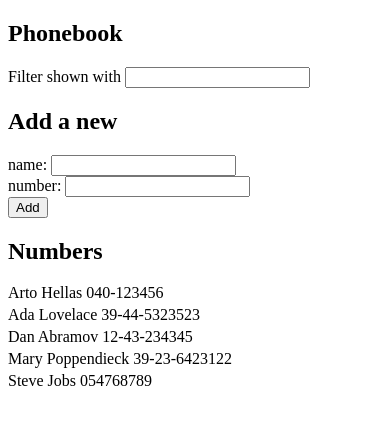
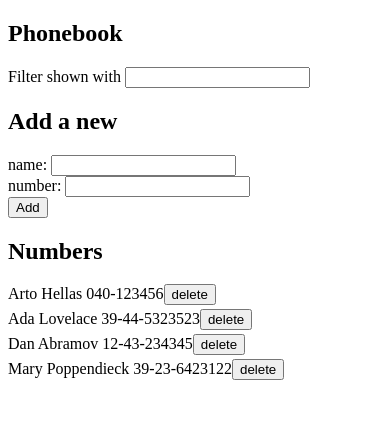
Before and after one commit to Lormanari/fullstack-2020, a React (Create React App) app in the folder part2/Phonebook/: page / in a window 390 px wide. Shown: the top 424 px of the page. Built offline with nearby package versions, Linux system fonts and the light colour scheme; data requests are answered from the project's data file.

Commit message:
2.17: Phonebook step9

```diff
--- a/part2/Phonebook/db.json
+++ b/part2/Phonebook/db.json
@@ -19,11 +19,6 @@
       "name": "Mary Poppendieck",
       "number": "39-23-6423122",
       "id": 4
-    },
-    {
-      "name": "Steve Jobs",
-      "number": "054768789",
-      "id": 5
     }
   ]
 }
--- a/part2/Phonebook/src/App.js
+++ b/part2/Phonebook/src/App.js
@@ -30,6 +30,18 @@ const App = () => {
 	}
 	const HandleFilterQueryChange = (event) => {
 		setshowFiltered(event.target.value)
+	}
+
+	const deletePerson = (id, person) => {
+		const r = window.confirm(`delete ${person}?`)
+		if(r === true) {
+			personService
+			.remove(id)
+			.then(() => {
+				setPersons(persons.filter(p => p.id !== id))
+			})
+
+		}
 	}
 
 	const addName = (event) => {
@@ -65,7 +77,7 @@ const App = () => {
 		<PersonForm addName={addName} newName={newName} handleNameChange={handleNameChange} newNumber={newNumber} handleNumberChange={handleNumberChange}/>
 
 		<h2>Numbers</h2>
-		<Persons filteredPersons={filteredPersons}/>
+		<Persons filteredPersons={filteredPersons} deletePerson={deletePerson} />
 		{/* {filteredPersons.map((person) => <p className='mt-0 mb-5' key={person.name}>{person.name} {person.number}<br></br></p>)} */}
 
 	  </div>
--- a/part2/Phonebook/src/components/Persons.js
+++ b/part2/Phonebook/src/components/Persons.js
@@ -1,10 +1,10 @@
 import React from 'react'
 import SinglePerson from './SinglePerson'
 
-const Persons = ({filteredPersons}) => {
+const Persons = ({filteredPersons, deletePerson}) => {
 	return (
 		<>
-		{filteredPersons.map((filteredperson) => <SinglePerson key={filteredperson.name} person={filteredperson}/>)}
+		{filteredPersons.map((filteredperson) => <SinglePerson key={filteredperson.id} person={filteredperson} deletePerson={() => deletePerson(filteredperson.id, filteredperson.name)}/>)}
 		</>
 	)
 }
--- a/part2/Phonebook/src/components/SinglePerson.js
+++ b/part2/Phonebook/src/components/SinglePerson.js
@@ -1,8 +1,8 @@
 import React from 'react'
 
-const SinglePerson = ({person}) => {
+const SinglePerson = ({person, deletePerson}) => {
 	return (
-		<p className='mt-0 mb-5'>{person.name} {person.number}<br></br></p>
+		<p className='mt-0 mb-5'>{person.name} {person.number}<button onClick={deletePerson}>delete</button><br></br></p>
 	)
 }
 
--- a/part2/Phonebook/src/services/persons.js
+++ b/part2/Phonebook/src/services/persons.js
@@ -11,13 +11,14 @@ const create = newObject => {
 	return request.then(response => response.data)
 }
 
-// const update = (id, newObject) => {
-// 	const request = axios.put(`${baseUrl}/${id}`, newObject)
-// 	return request.then(response => response.data)
-// }
+const remove = (id) => {
+	const request = axios.delete(`${baseUrl}/${id}`)
+	//return request.then(response => response.data)
+	return request.then(response => response)
+}
 
 export default {
   getAll,
-  create
-//   update
+  create,
+  remove
 }
```
